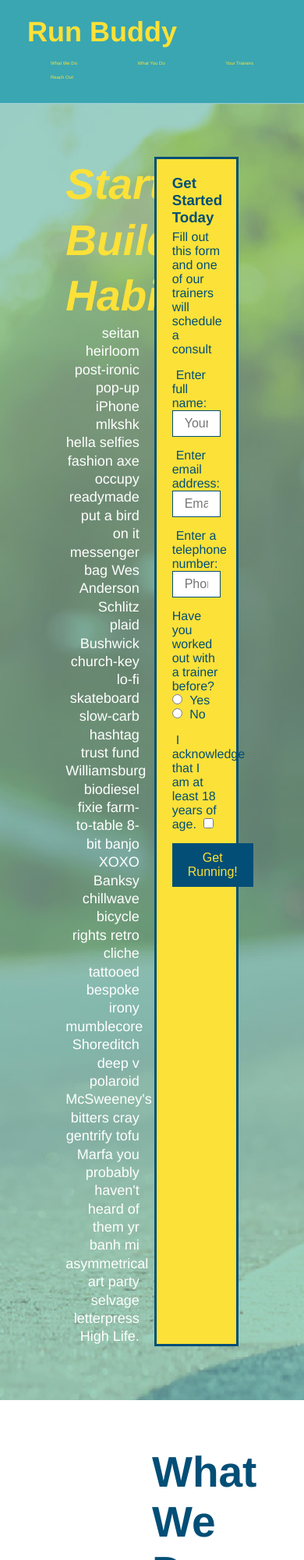
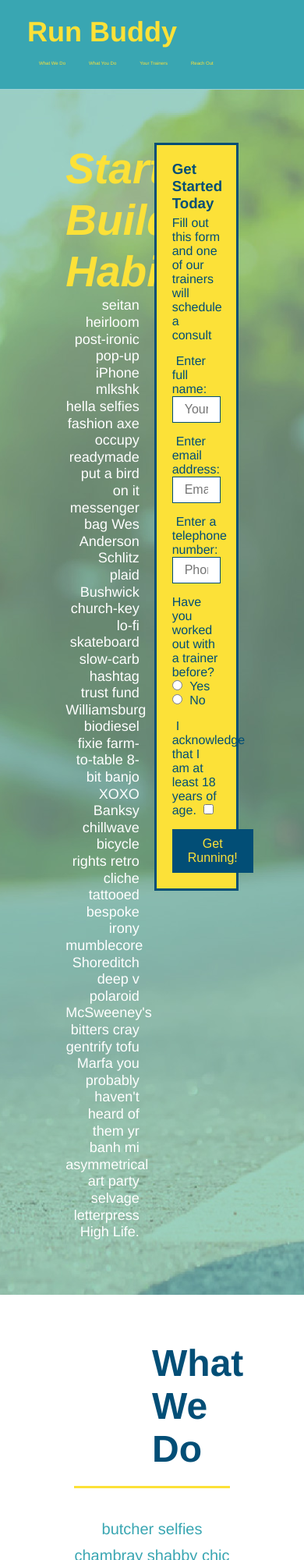
Before and after one commit to ChristanFox/run-buddy, a plain HTML site: page index.html in a window 390 px wide. Shown: the top 2000 px of the page at 78% size. Drawn offline with Linux system fonts and the light colour scheme.

Commit message:
add media query

```diff
--- a/assets/css/style.css
+++ b/assets/css/style.css
@@ -56,7 +56,7 @@ header nav ul li {
 } */
 
 header nav ul li a {
-    margin: 0 30px;
+    padding: 10px 15px;
     font-weight: lighter;
     /*flexbox upadate (changed font-size from 22px to 1.55vw)*/
     font-size: 1.55vw;
@@ -72,6 +72,7 @@ header nav ul li a {
     display: flex;
     justify-content: center;
     flex-wrap: wrap;
+    align-items: flex-start;
     /*flexbox update ends*/
     /*(Obsolete with flexbox)
     position: relative;
@@ -84,7 +85,7 @@ header nav ul li a {
     margin: 3.5%;
     color: #fff;
     font-size: 18px;
-    line-height: 1.3;
+    line-height: 1.2;
 }
 .hero-cta h2 {
     font-style: italic;
@@ -221,7 +222,7 @@ header nav ul li a {
     font-size: 18px;
 }
 .section-title {
-    font-size: 55px;
+    font-size: 48px;
     display: inline-block;
     padding: 0 100px 20px 100px;
     border-bottom: 3px solid;
@@ -424,3 +425,30 @@ section {
     display: flex;
 }
 /*flexbox update ends*/
+
+/*--MEDIA QUERY FOR SMALLER DESKTOP SCREENS AND SMALLER--*/
+
+@media screen and (max-width: 980px) {
+    header h1 a {
+        /* this will be applied on any screen smaller than 980px */
+
+    }
+}
+
+/*--MEDIA QUERY FOR TABLETS AND SMALLER--*/
+
+@media screen and (max-width: 768px) {
+    header h1 {
+        /*--this will be applied on any screen between 768px and 575px--*/
+
+    }
+}
+
+/*--MEDIA QUERY FOR MOBILE PHONES AND SMALLER--*/
+
+@media screen and (max-width: 575px) {
+    header h1 {
+        /*--this will be applied on any screen smaller than 575px--*/
+
+    }
+}
--- a/index.html
+++ b/index.html
@@ -3,6 +3,7 @@
     <!--Browser Tab display name-->
     <head>
         <meta charset="UTF-8" />
+        <meta name="viewport" content="width=device-width, initial-scale=1.0"/>
         <title>Run Buddy</title>
         <link rel="stylesheet" href="./assets/css/style.css"/>
     </head>
```
Also changed, not shown: privacy-policy.html (+1 -0 lines).
